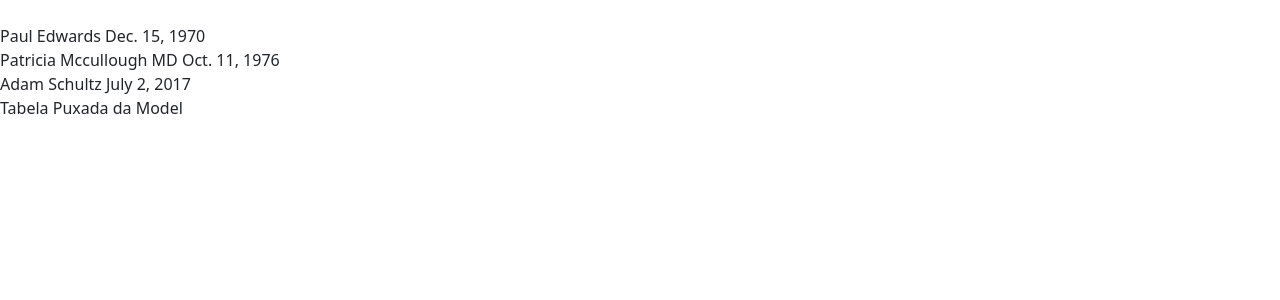
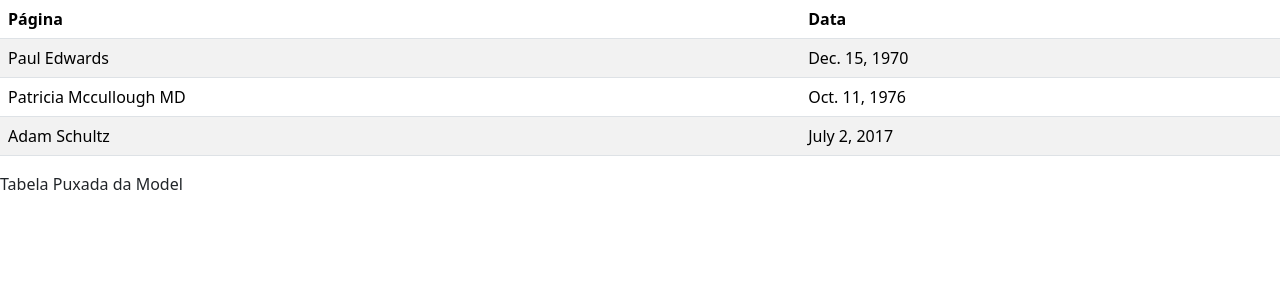
Before and after one commit to MateusBolzam/SiteDjango, a Django app: page /table/ in a window 1280 px wide. Shown: the part 56-356 px from the top of the page. Run offline with Django 4.2, Linux system fonts and the light colour scheme; data comes from the database, SQL or seed files in the repository; both versions use the stored data as it was after the commit.

Commit message:
Att BootStrap

```diff
--- a/first_app/templates/Table.html
+++ b/first_app/templates/Table.html
@@ -5,19 +5,28 @@
 </head>
 
 <body>
-    {% block body_block%}
-    {% for acesso in lista_acessos%}
-        <tr>
-            <br>
-            <td>{{ acesso.pagina}}</td>
-            <td>{{ acesso.date}}</td>
-        </tr>
-    {% endfor %}
+    {% block body_block %}
+    <table class="table table-striped">
+        <thead>
+            <tr>
+                <th>Página</th>
+                <th>Data</th>
+            </tr>
+        </thead>
+        <tbody>
+            {% for acesso in lista_acessos %}
+            <tr>
+                <td>{{ acesso.pagina }}</td>
+                <td>{{ acesso.date }}</td>
+            </tr>
+            {% endfor %}
+        </tbody>
+    </table>
 
-
-    <footer>
+    <footer class="footer">
         <p>Tabela Puxada da Model</p>
     </footer>
-    {%endblock%}
+    {% endblock %}
+
 </body>
 </html>
--- a/first_app/templates/formPersona.html
+++ b/first_app/templates/formPersona.html
@@ -7,7 +7,7 @@
   </head>
   <body>
     {% block body_block%}
-    <h1>Forms</h1>
+    <h1>Criando Personagem</h1>
 
 
     <div class="container">
@@ -18,6 +18,7 @@
       </form>
   </div>
 
+
     {% endblock%}
   </body>
 </html>
--- a/first_app/templates/form_simples.html
+++ b/first_app/templates/form_simples.html
@@ -8,7 +8,7 @@
   </head>
   <body>
     {% block body_block%}
-    <h1>Forms</h1>
+    <h1>Forms Inicial</h1>
 
 
     <div class="container">
@@ -19,6 +19,7 @@
       </form>
   </div>
 
+
     {% endblock%}
   </body>
 </html>
```
Also changed, not shown: db.sqlite3. Lines whose indentation alone changed are shown as unchanged.
